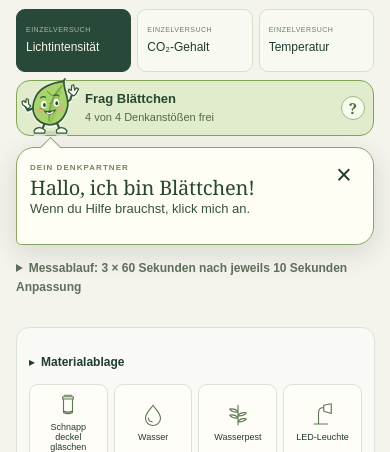
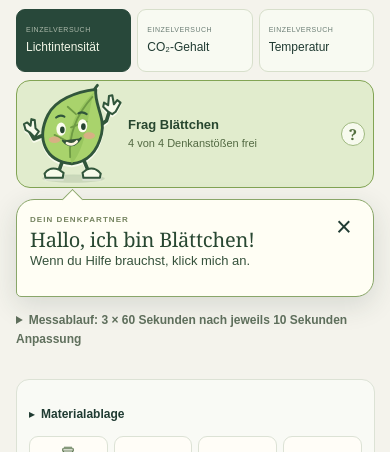
Before and after one commit to chemie-labore/Fotosyntheselabor, a plain HTML site: page index.html in a window 390 px wide. Shown: the part 338-790 px from the top of the page. Drawn offline with Linux system fonts and the light colour scheme.

Commit message:
Enlarge Blaettchen mascot and align speech bubble on desktop and mobile

```diff
--- a/index.html
+++ b/index.html
@@ -314,17 +314,17 @@ body.photo-compact{height:100vh;height:100dvh;min-height:0;display:grid;grid-tem
 .photo-compact #factors-panel .bench-feedback{padding:7px 10px;font-size:11px;line-height:1.35}
 @media(max-width:699px){#photo-notice{top:8px;padding:12px 10px 12px 13px;gap:10px}#photo-notice-message{font-size:13px}#factors-panel .scene-wrap{max-height:50dvh}#factors-panel>.intro{margin-bottom:12px}#factors-panel>.experiment-tabs{margin-bottom:8px}}
 /* Scoped to the photosynthesis helper; the scene and chromatography are untouched. */
-#factors-panel .fs-leaf-helper{position:relative;isolation:isolate;flex:none;min-width:0;height:56px;z-index:12}
-#factors-panel .fs-leaf-toggle{position:relative;display:flex;align-items:center;gap:5px;width:100%;height:56px;min-height:56px;padding:2px 8px 2px 2px;border:1px solid #becfa8;border-radius:14px;background:#eaf1db;text-align:left;overflow:visible}
+#factors-panel .fs-leaf-helper{position:relative;isolation:isolate;flex:none;min-width:0;height:108px;z-index:12}
+#factors-panel .fs-leaf-toggle{position:relative;display:flex;align-items:center;gap:5px;width:100%;height:108px;min-height:108px;padding:2px 8px 2px 2px;border:1px solid #becfa8;border-radius:14px;background:#eaf1db;text-align:left;overflow:visible}
 #factors-panel .fs-leaf-toggle:hover{background:#e1eccd}
 #factors-panel .fs-leaf-toggle[aria-expanded=true]{background:#e1eccd;border-color:#82a454}
-#factors-panel .fs-leaf-character{width:61px;height:61px;flex:none;align-self:center;overflow:visible;filter:drop-shadow(0 2px 0 #f7faeb)}
+#factors-panel .fs-leaf-character{width:104px;height:104px;flex:none;align-self:center;overflow:visible;filter:drop-shadow(0 2px 0 #f7faeb)}
 #factors-panel .fs-leaf-toggle-copy{display:grid;gap:4px;min-width:0;flex:1}
 #factors-panel .fs-leaf-toggle-copy strong{font-size:13px;line-height:1.15;color:#28472f}
 #factors-panel .fs-leaf-toggle-copy>span{font-size:11px;line-height:1.2;font-weight:400;color:#536a43}
 #factors-panel .fs-leaf-toggle-mark{display:grid;place-items:center;flex:none;width:24px;height:24px;border:1px solid #9fb97f;border-radius:50%;font:700 15px Georgia,serif;color:#536f3e;background:#f7faee}
 #factors-panel .fs-leaf-bubble{position:absolute;z-index:1;bottom:calc(100% + 11px);right:0;display:flex;flex-direction:column;width:100%;max-height:min(430px,65dvh,var(--fs-leaf-available-height,430px));overflow:hidden;padding:13px;border:1.5px solid #89a669;border-radius:18px 18px 18px 5px;background:#fffef4;color:#294832;box-shadow:0 8px 28px #203b3224}
-#factors-panel .fs-leaf-helper.is-open::before{content:'';position:absolute;z-index:2;bottom:calc(100% + 4px);left:27px;width:14px;height:14px;transform:rotate(45deg);border-right:1.5px solid #89a669;border-bottom:1.5px solid #89a669;background:#fffef4;pointer-events:none}
+#factors-panel .fs-leaf-helper.is-open::before{content:'';position:absolute;z-index:2;bottom:calc(100% + 4px);left:49px;width:14px;height:14px;transform:rotate(45deg);border-right:1.5px solid #89a669;border-bottom:1.5px solid #89a669;background:#fffef4;pointer-events:none}
 #factors-panel .fs-leaf-bubble-head{display:flex;align-items:flex-start;flex:none;gap:3px;margin:-3px -6px 0 0}
 #factors-panel .fs-leaf-bubble-body{min-height:0;overflow:auto;overscroll-behavior:contain;scrollbar-width:thin;scrollbar-color:#a9bb8a transparent;padding-right:2px}
 #factors-panel .fs-leaf-bubble-head>div{flex:1;min-width:0;padding-top:5px}
@@ -350,7 +350,7 @@ body.photo-compact{height:100vh;height:100dvh;min-height:0;display:grid;grid-tem
 #factors-panel .fs-leaf-helper.is-inline{display:flex;flex-direction:column;gap:11px;height:auto;width:100%;max-width:480px;margin:4px 0 12px;justify-self:start}
 #factors-panel .fs-leaf-helper.is-inline .fs-leaf-toggle{order:-1}
 #factors-panel .fs-leaf-helper.is-inline .fs-leaf-bubble{position:relative;inset:auto;max-height:min(430px,60dvh);width:100%;flex:none}
-#factors-panel .fs-leaf-helper.is-inline.is-open::before{top:60px;bottom:auto;transform:rotate(225deg)}
+#factors-panel .fs-leaf-helper.is-inline.is-open::before{top:112px;bottom:auto;transform:rotate(225deg)}
 
 </style></head>
 <body>
```
